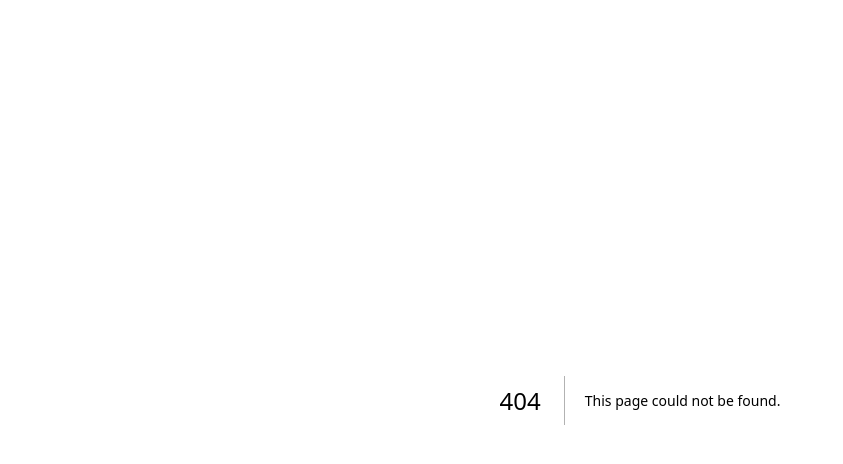
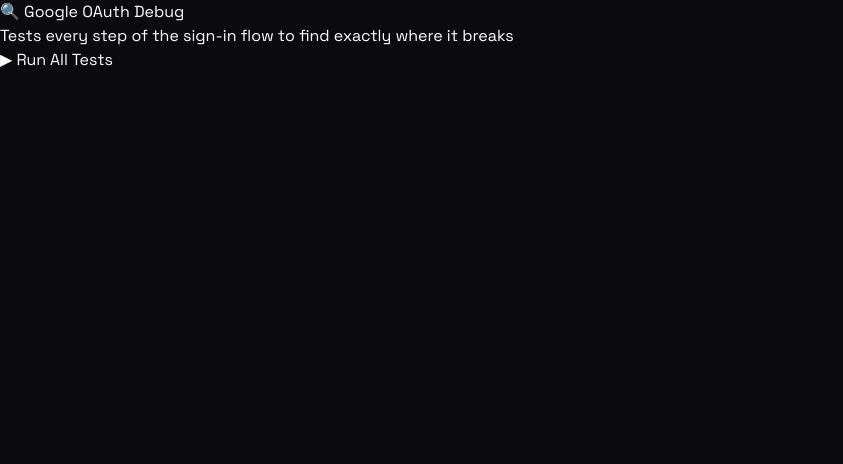
Before and after one commit to rutvik076/comment-pull, a Next.js app: page /debug in a window 1280 px wide. Before the commit this address had no page. Shown: the top 464 px of the page, without its empty margins (0-843 px from the left). Built offline with nearby package versions, Linux system fonts and the light colour scheme.

Commit message:
add debug file for google auth

```diff
--- /dev/null
+++ b/app/api/debug-ping/route.ts
@@ -0,0 +1,13 @@
+import { NextRequest, NextResponse } from 'next/server'
+
+// Tests if the SERVER can reach a URL — helps diagnose DNS issues
+export async function POST(request: NextRequest) {
+  const { url } = await request.json()
+  try {
+    const res = await fetch(url, { signal: AbortSignal.timeout(5000) })
+    const body = await res.text()
+    return NextResponse.json({ ok: res.ok, status: res.status, body: body.slice(0, 200) })
+  } catch (e: any) {
+    return NextResponse.json({ ok: false, status: 0, error: e.message })
+  }
+}
--- /dev/null
+++ b/app/debug/page.tsx
@@ -0,0 +1,214 @@
+'use client'
+import { useState } from 'react'
+
+type TestResult = {
+  name: string
+  status: 'pending' | 'running' | 'pass' | 'fail'
+  detail: string
+  data?: any
+}
+
+export default function DebugPage() {
+  const [results, setResults] = useState<TestResult[]>([])
+  const [running, setRunning] = useState(false)
+
+  function update(name: string, status: TestResult['status'], detail: string, data?: any) {
+    setResults(prev => {
+      const existing = prev.find(r => r.name === name)
+      if (existing) return prev.map(r => r.name === name ? { ...r, status, detail, data } : r)
+      return [...prev, { name, status, detail, data }]
+    })
+  }
+
+  async function runAll() {
+    setResults([])
+    setRunning(true)
+
+    // ── TEST 1: Env vars present ──────────────────────────────────
+    update('1. Env vars', 'running', 'Checking...')
+    const supabaseUrl = process.env.NEXT_PUBLIC_SUPABASE_URL
+    const supabaseKey = process.env.NEXT_PUBLIC_SUPABASE_ANON_KEY
+    const appUrl = process.env.NEXT_PUBLIC_APP_URL
+    if (!supabaseUrl || !supabaseKey) {
+      update('1. Env vars', 'fail', `MISSING — URL: ${supabaseUrl ? '✓' : '✗'}, KEY: ${supabaseKey ? '✓' : '✗'}, APP_URL: ${appUrl || 'not set'}`)
+    } else {
+      update('1. Env vars', 'pass', `URL: ${supabaseUrl} | KEY: ${supabaseKey.slice(0,20)}... | APP_URL: ${appUrl || 'not set'}`)
+    }
+
+    // ── TEST 2: Can browser reach Supabase URL ────────────────────
+    update('2. Supabase reachable from browser', 'running', 'Pinging...')
+    try {
+      const res = await fetch(`${supabaseUrl}/auth/v1/health`, { signal: AbortSignal.timeout(5000) })
+      const json = await res.json().catch(() => ({}))
+      update('2. Supabase reachable from browser', res.ok ? 'pass' : 'fail',
+        `Status: ${res.status} | ${JSON.stringify(json)}`)
+    } catch (e: any) {
+      update('2. Supabase reachable from browser', 'fail',
+        `BLOCKED or timeout: ${e.message} — This means your ISP blocks supabase.co`)
+    }
+
+    // ── TEST 3: Server can reach Supabase ─────────────────────────
+    update('3. Supabase reachable from server', 'running', 'Testing via /api/debug-ping...')
+    try {
+      const res = await fetch('/api/debug-ping', { method: 'POST',
+        headers: { 'Content-Type': 'application/json' },
+        body: JSON.stringify({ url: `${supabaseUrl}/auth/v1/health` })
+      })
+      const json = await res.json()
+      update('3. Supabase reachable from server', json.ok ? 'pass' : 'fail',
+        `Server got: ${json.status} — ${json.body || json.error}`)
+    } catch (e: any) {
+      update('3. Supabase reachable from server', 'fail', e.message)
+    }
+
+    // ── TEST 4: google-auth API returns a URL ─────────────────────
+    update('4. /api/google-auth returns URL', 'running', 'Calling server...')
+    try {
+      const res = await fetch('/api/google-auth', {
+        method: 'POST',
+        headers: { 'Content-Type': 'application/json' },
+        body: JSON.stringify({ isLocal: window.location.hostname === 'localhost' })
+      })
+      const json = await res.json()
+      if (json.url) {
+        update('4. /api/google-auth returns URL', 'pass',
+          `Got URL ✓ — starts with: ${json.url.slice(0, 80)}...`, json.url)
+      } else {
+        update('4. /api/google-auth returns URL', 'fail',
+          `No URL returned. Error: ${json.error || 'unknown'}`)
+      }
+    } catch (e: any) {
+      update('4. /api/google-auth returns URL', 'fail', e.message)
+    }
+
+    // ── TEST 5: Check what redirect_to is in the URL ──────────────
+    update('5. redirect_to in OAuth URL', 'running', 'Checking URL params...')
+    const test4 = results.find(r => r.name === '4. /api/google-auth returns URL')
+    // re-fetch to get fresh data
+    try {
+      const res = await fetch('/api/google-auth', {
+        method: 'POST',
+        headers: { 'Content-Type': 'application/json' },
+        body: JSON.stringify({ isLocal: window.location.hostname === 'localhost' })
+      })
+      const json = await res.json()
+      if (json.url) {
+        const urlObj = new URL(json.url)
+        const redirectTo = urlObj.searchParams.get('redirect_to') || urlObj.searchParams.get('redirect_uri')
+        update('5. redirect_to in OAuth URL', 'pass',
+          `redirect_to = ${redirectTo}`)
+      } else {
+        update('5. redirect_to in OAuth URL', 'fail', 'No URL to check')
+      }
+    } catch (e: any) {
+      update('5. redirect_to in OAuth URL', 'fail', e.message)
+    }
+
+    // ── TEST 6: /api/auth-callback endpoint exists ────────────────
+    update('6. /api/auth-callback exists', 'running', 'Testing endpoint...')
+    try {
+      const res = await fetch('/api/auth-callback', {
+        method: 'POST',
+        headers: { 'Content-Type': 'application/json' },
+        body: JSON.stringify({ code: 'test_fake_code' })
+      })
+      const json = await res.json()
+      // We expect an error about invalid code — but NOT a 404
+      if (res.status === 404) {
+        update('6. /api/auth-callback exists', 'fail', 'Route does not exist — 404')
+      } else {
+        update('6. /api/auth-callback exists', 'pass',
+          `Route exists (returned ${res.status}): ${json.error || 'ok'}`)
+      }
+    } catch (e: any) {
+      update('6. /api/auth-callback exists', 'fail', e.message)
+    }
+
+    // ── TEST 7: Check Google Cloud redirect URIs ──────────────────
+    update('7. Google Cloud config check', 'pass',
+      `You must manually verify: Google Cloud → Credentials → commentpull → Authorized redirect URIs contains EXACTLY: https://comment-pull-rfot.vercel.app/auth/callback AND http://localhost:3000/auth/callback`)
+
+    // ── TEST 8: Check auth/callback page exists ───────────────────
+    update('8. /auth/callback page exists', 'running', 'Checking...')
+    try {
+      const res = await fetch('/auth/callback')
+      update('8. /auth/callback page exists', res.ok ? 'pass' : 'fail',
+        `Status: ${res.status}`)
+    } catch (e: any) {
+      update('8. /auth/callback page exists', 'fail', e.message)
+    }
+
+    // ── TEST 9: Check for conflicting route.ts ────────────────────
+    update('9. No conflicting route.ts', 'pass',
+      'Cannot check from browser. In Cursor: verify app/auth/callback/ has ONLY page.tsx, NOT route.ts')
+
+    setRunning(false)
+  }
+
+  const statusColor = (s: TestResult['status']) => ({
+    pending: 'text-white/30',
+    running: 'text-yellow-400',
+    pass: 'text-green-400',
+    fail: 'text-red-400',
+  }[s])
+
+  const statusIcon = (s: TestResult['status']) => ({
+    pending: '○',
+    running: '◌',
+    pass: '✓',
+    fail: '✗',
+  }[s])
+
+  const statusBg = (s: TestResult['status']) => ({
+    pending: 'bg-white/3 border-white/10',
+    running: 'bg-yellow-500/5 border-yellow-500/20',
+    pass: 'bg-green-500/5 border-green-500/20',
+    fail: 'bg-red-500/8 border-red-500/25',
+  }[s])
+
+  return (
+    <div className="min-h-screen bg-[#080810] text-white p-8 font-mono">
+      <div className="max-w-3xl mx-auto">
+        <h1 className="text-2xl font-black mb-2">🔍 Google OAuth Debug</h1>
+        <p className="text-white/40 text-sm mb-8">Tests every step of the sign-in flow to find exactly where it breaks</p>
+
+        <button onClick={runAll} disabled={running}
+          className="mb-8 bg-red-600 hover:bg-red-500 disabled:opacity-50 text-white font-bold px-6 py-3 rounded-xl transition-all">
+          {running ? '⏳ Running tests...' : '▶ Run All Tests'}
+        </button>
+
+        <div className="space-y-3">
+          {results.map(r => (
+            <div key={r.name} className={`border rounded-xl p-4 transition-all ${statusBg(r.status)}`}>
+              <div className="flex items-start gap-3">
+                <span className={`text-lg font-black shrink-0 ${statusColor(r.status)}`}>
+                  {statusIcon(r.status)}
+                </span>
+                <div className="flex-1 min-w-0">
+                  <p className={`font-bold text-sm ${statusColor(r.status)}`}>{r.name}</p>
+                  <p className="text-white/50 text-xs mt-1 break-all leading-relaxed">{r.detail}</p>
+                  {r.data && r.name.includes('google-auth') && (
+                    <a href={r.data} target="_blank"
+                      className="text-cyan-400 text-xs mt-2 block hover:underline truncate">
+                      {r.data}
+                    </a>
+                  )}
+                </div>
+              </div>
+            </div>
+          ))}
+        </div>
+
+        {results.length > 0 && !running && (
+          <div className="mt-8 bg-white/3 border border-white/10 rounded-xl p-5">
+            <p className="font-bold text-sm mb-3">📋 Summary</p>
+            <p className="text-white/50 text-xs leading-relaxed">
+              Failed: {results.filter(r => r.status === 'fail').map(r => r.name).join(', ') || 'none'}<br/>
+              Passed: {results.filter(r => r.status === 'pass').length}/{results.length}
+            </p>
+          </div>
+        )}
+      </div>
+    </div>
+  )
+}
```
